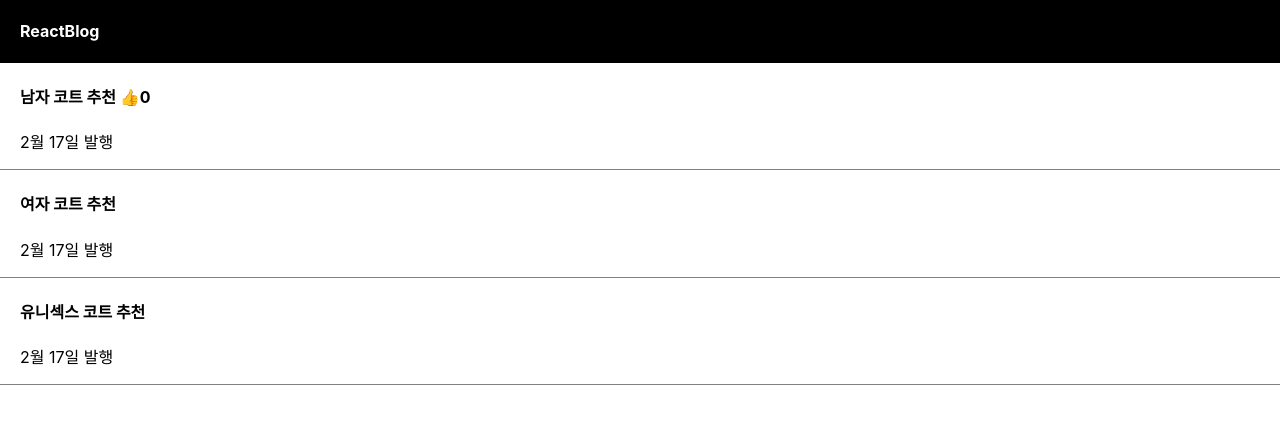
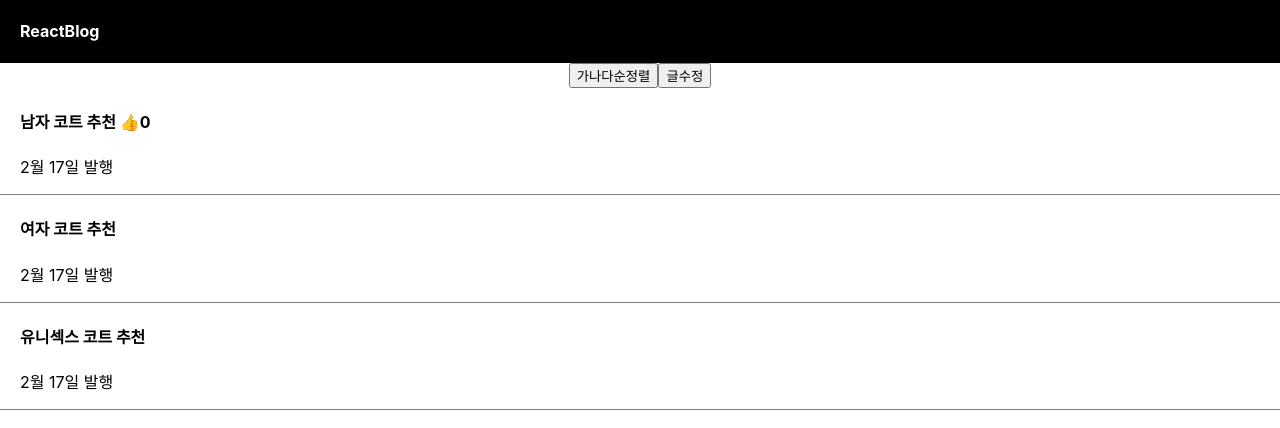
Before and after one commit to GyeungHoon/react-study, a React (Create React App) app: page / in a window 1280 px wide. Shown: the top 428 px of the page. Built offline with nearby package versions, Linux system fonts and the light colour scheme.

Commit message:
array, object state 변경하는 법

```diff
--- a/src/App.js
+++ b/src/App.js
@@ -3,7 +3,7 @@
 
 function App() {
 
-  let [글제목,b] = useState(['남자 코트 추천','여자 코트 추천','유니섹스 코트 추천']);
+  let [글제목, 글제목변경] = useState(['남자 코트 추천','여자 코트 추천','유니섹스 코트 추천']);
   let [따봉, 따봉변경] = useState(0);
 
   return (
@@ -11,6 +11,15 @@
       <div className="black-nav">
         <h4>ReactBlog</h4>
       </div>
+
+      <button>가나다순정렬</button>
+
+      <button onClick={()=>{
+        let copy = [...글제목];
+        copy[0] = '여자코트 추천';
+        글제목변경(copy);
+      }}>글수정</button>
+
       <div className="list">
         <h4>{글제목[0]} <span onClick={()=>{따봉변경(따봉+1)}}>👍</span>{따봉}</h4>
         <p>2월 17일 발행</p>
```
